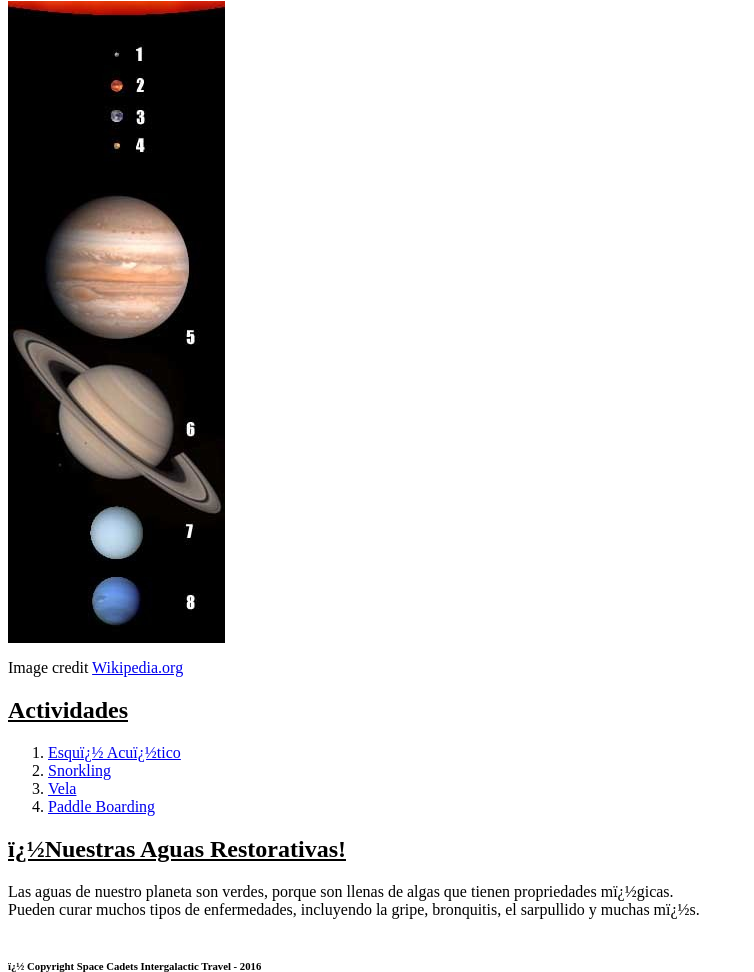
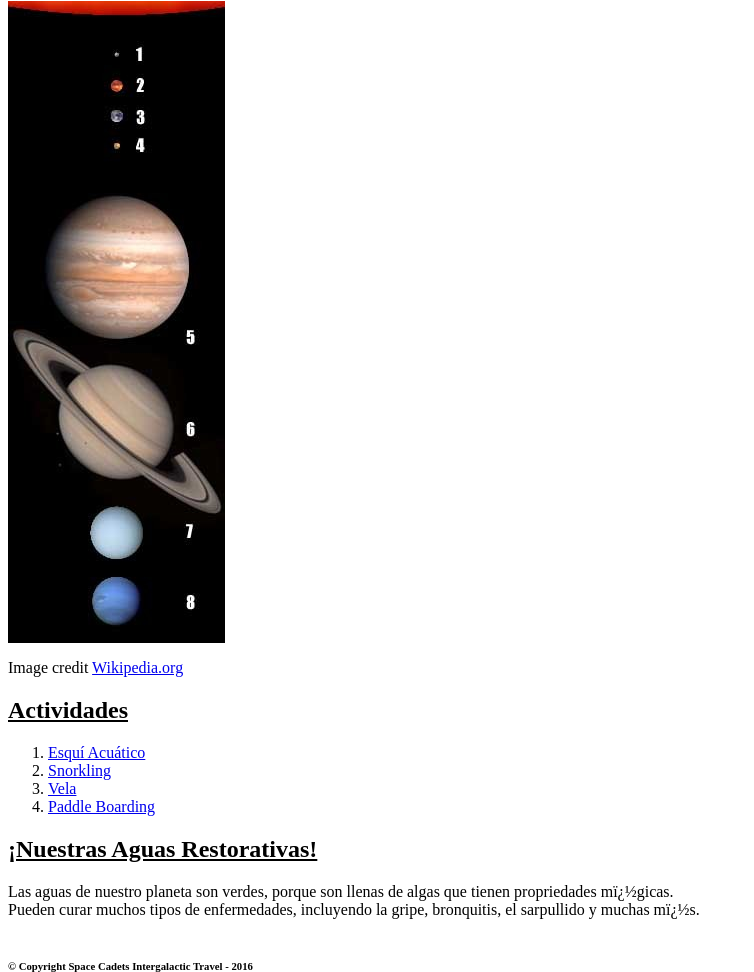
Before and after one commit to jmalesh/jmalesh.github.io, a plain HTML site: page marlonia.html in a window 1280 px wide. Shown: the part 340-1312 px from the top of the page, without its empty margins (0-754 px from the left). Drawn offline with Linux system fonts and the light colour scheme.

Commit message:
fixed markings

```diff
--- a/marlonia.html
+++ b/marlonia.html
@@ -37,7 +37,7 @@
                 <p></p>
                 <ol>
                   <p>
-                  </p><li><a href="https://en.wikipedia.org/wiki/Water_skiing">Esqu� Acu�tico</a></li>
+                  </p><li><a href="https://en.wikipedia.org/wiki/Water_skiing">Esqu&iacute; Acu&aacute;tico</a></li>
                   <li><a href="https://en.wikipedia.org/wiki/Snorkeling">Snorkling</a></li>
                   <li><a href="https://en.wikipedia.org/wiki/Sailing">Vela</a></li>
                   <li><a href="https://en.wikipedia.org/wiki/Paddleboarding">Paddle Boarding</a></li>
@@ -45,7 +45,7 @@
                 </ol>
           </article>
           <article>
-            <h2><u>�Nuestras Aguas Restorativas!</u></h2>
+            <h2><u>&iexcl;Nuestras Aguas Restorativas!</u></h2>
             <p>
             Las aguas de nuestro planeta son verdes, porque son llenas de algas que tienen propriedades m�gicas.
             Pueden curar muchos tipos de enfermedades, incluyendo la gripe, bronquitis, el sarpullido y muchas m�s.
@@ -54,7 +54,7 @@
       </section>
 
   <footer>
-    <h6>� Copyright Space Cadets Intergalactic Travel - 2016</h6>
+    <h6>&copy; Copyright Space Cadets Intergalactic Travel - 2016</h6>
   </footer>
 
 </body></html>
```
